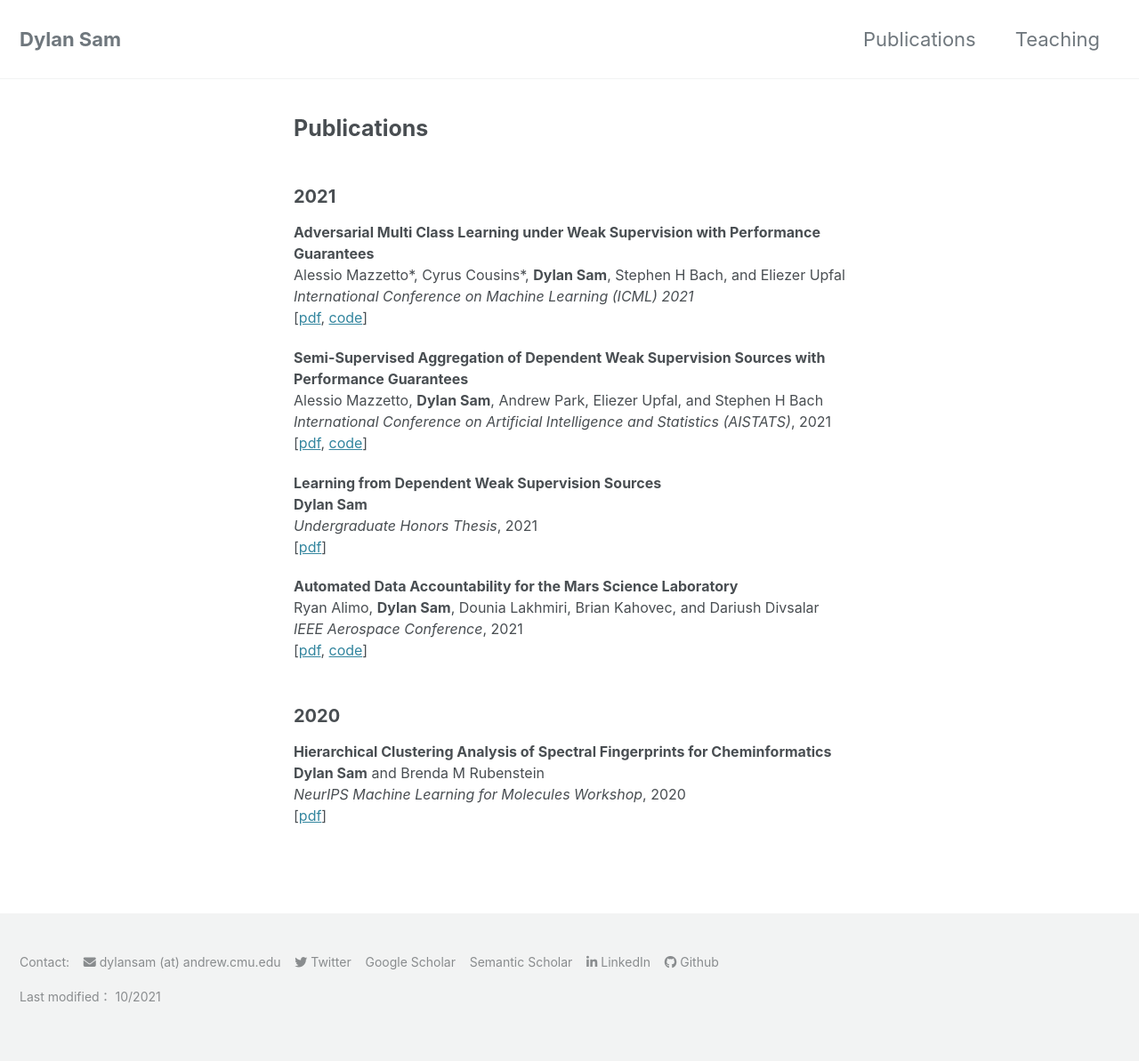
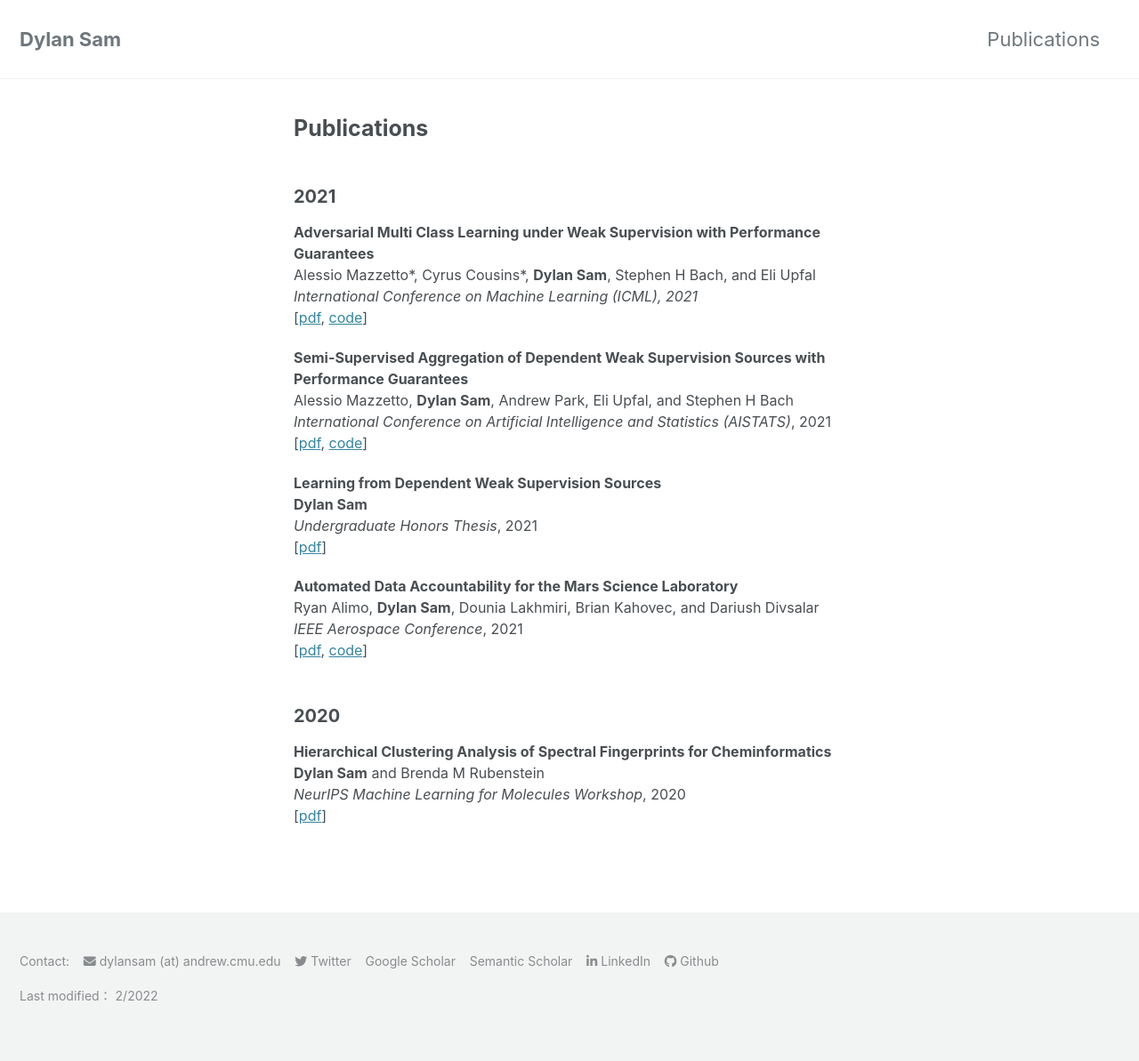
Before and after one commit to dsam99/dsam99.github.io, a Jekyll site: the page built from publications.md, in a window 1280 px wide. Shown: the whole page at 89% size. Built offline with Jekyll 4.4.1, drawn with Linux system fonts in a browser that asks for light colours; cached includes are drawn as plain includes; nearby versions of some CDN libraries; a style sheet for code colours, icons or effects is not loaded.

Commit message:
fixing spelling issues and general updates 2/2/22

```diff
--- a/_data/navigation.yml
+++ b/_data/navigation.yml
@@ -6,5 +6,5 @@ main:
     url: /publications
   # - title: "Experience"
     # url: /experience
-  - title: "Teaching"
-    url: /teaching
+  # - title: "Teaching"
+    # url: /teaching
--- a/_includes/footer/custom.html
+++ b/_includes/footer/custom.html
@@ -25,7 +25,7 @@
 	    <i class="fab fa-github" aria-hidden="true"></i> <a href="https://github.com/dsam99">Github</a>
     </p>
 
-    <p> Last modified： 10/2021 </p>
+    <p> Last modified： 2/2022 </p>
 
 </div>
 <!-- end custom footer snippets -->
--- a/_layouts/publications.html
+++ b/_layouts/publications.html
@@ -10,14 +10,14 @@ author_profile: false
 		<h2 class="abstracts-title">2021 </h2>
 
 			<p class="title"> <b>Adversarial Multi Class Learning under Weak Supervision with Performance Guarantees </b><br>
-				Alessio Mazzetto*, Cyrus Cousins*, <strong>Dylan Sam</strong>, Stephen H Bach, and Eliezer Upfal <br>
-				<i>International Conference on Machine Learning (ICML) 2021</i> <br>
+				Alessio Mazzetto*, Cyrus Cousins*, <strong>Dylan Sam</strong>, Stephen H Bach, and Eli Upfal <br>
+				<i>International Conference on Machine Learning (ICML), 2021</i> <br>
 				[<a href="http://cs.brown.edu/people/sbach/files/mazzetto-icml21.pdf" target="_blank">pdf</a>,
 				<a href="https://github.com/BatsResearch/mazzetto-icml21-code" target="_blank">code</a>]
 			</p>
 
 			<p class="title"> <b>Semi-Supervised Aggregation of Dependent Weak Supervision Sources with Performance Guarantees </b> <br>
-				Alessio Mazzetto, <strong>Dylan Sam</strong>, Andrew Park, Eliezer Upfal, and Stephen H Bach <br>
+				Alessio Mazzetto, <strong>Dylan Sam</strong>, Andrew Park, Eli Upfal, and Stephen H Bach <br>
 				<i>International Conference on Artificial Intelligence and Statistics (AISTATS)</i>, 2021 <br>
 				[<a href="http://proceedings.mlr.press/v130/mazzetto21a/mazzetto21a.pdf" target="_blank">pdf</a>,
 				<a href="https://github.com/BatsResearch/mazzetto-aistats21-code" target="_blank">code</a>]
```
Also changed, not shown: _layouts/home.html (+4 -5 lines).
